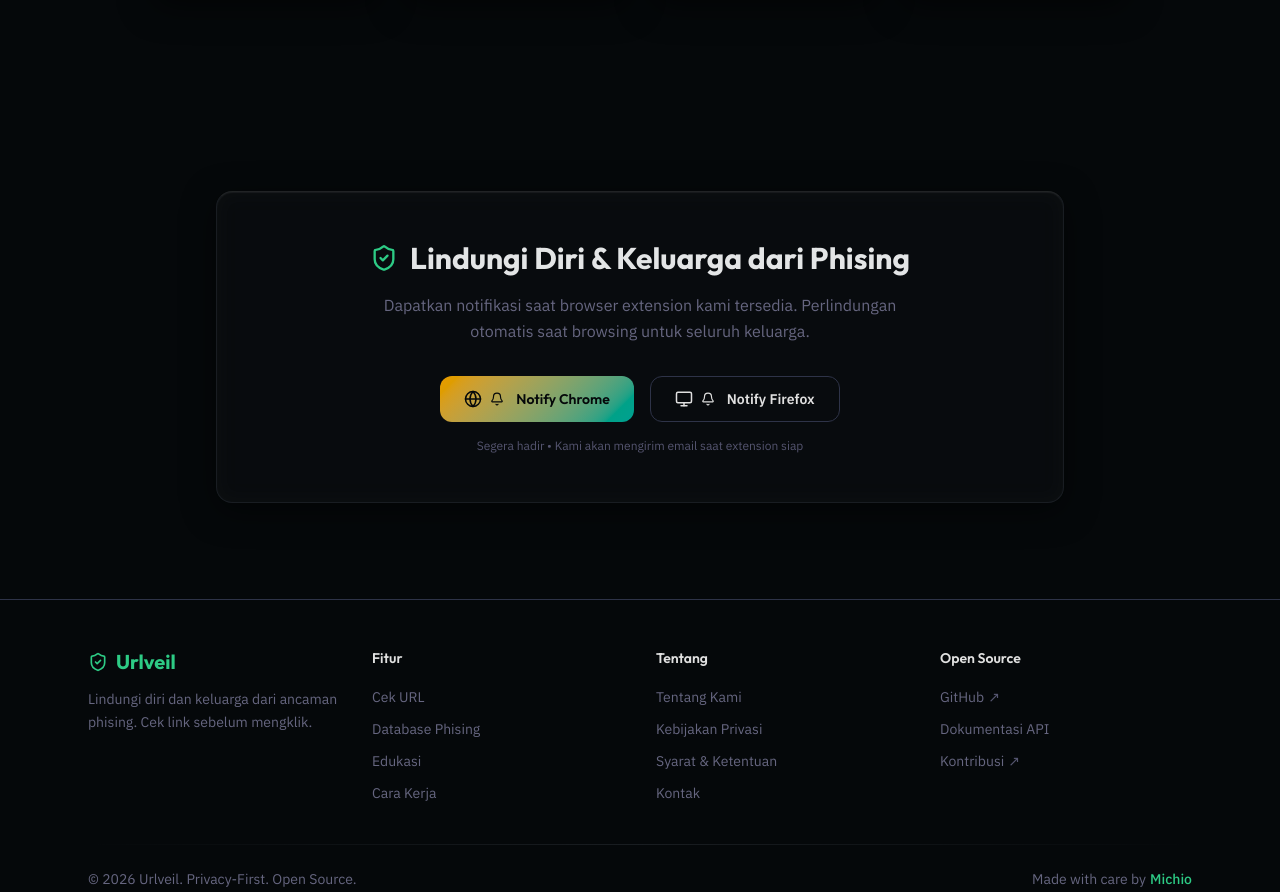
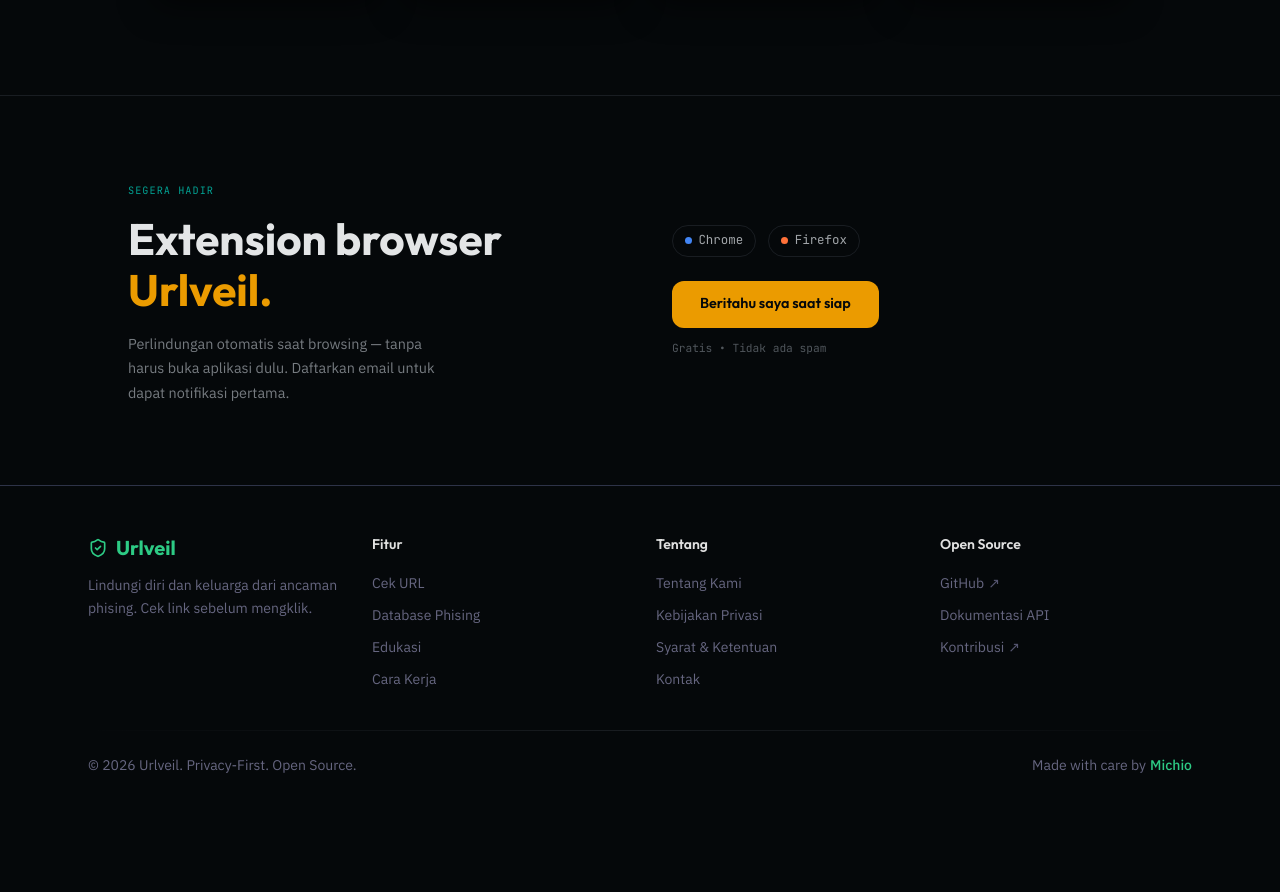
Before and after one commit to michiooo290-rgb/ceklink, a Next.js app: page / in a window 1280 px wide. Shown: the part 4333-5225 px from the top of the page. After the commit the page ends 5156 px from the top, so only its background shows below. Built offline with nearby package versions, Linux system fonts and the light colour scheme.

Commit message:
components/CTA.jsx dan app/globals.css

```diff
--- a/app/globals.css
+++ b/app/globals.css
@@ -755,3 +755,272 @@ a[href^="#"] {
   font-size: 0.68rem;
   color: var(--color-text-dim);
 }
+
+/* ═══════════════════════════════════════════════
+   REDESIGN — CTA
+   ═══════════════════════════════════════════════ */
+
+.cta-section {
+  padding: 5rem 2rem;
+  border-top: 1px solid var(--color-border);
+}
+
+.cta-inner {
+  max-width: 64rem;
+  margin: 0 auto;
+  display: grid;
+  grid-template-columns: 1fr 1fr;
+  gap: 4rem;
+  align-items: center;
+}
+
+@media (max-width: 640px) {
+  .cta-inner {
+    grid-template-columns: 1fr;
+    gap: 2rem;
+  }
+}
+
+.cta-eyebrow {
+  display: inline-block;
+  font-family: var(--font-mono);
+  font-size: var(--text-xs);
+  letter-spacing: 0.1em;
+  text-transform: uppercase;
+  color: var(--color-secondary);
+  margin-bottom: 1rem;
+}
+
+.cta-title {
+  font-family: var(--font-display);
+  font-weight: 700;
+  font-size: clamp(1.75rem, 3vw + 0.5rem, 2.75rem);
+  line-height: 1.15;
+  color: var(--color-text);
+  margin-bottom: 1rem;
+}
+
+.cta-accent {
+  color: var(--color-accent);
+}
+
+.cta-desc {
+  font-size: 0.9rem;
+  color: var(--color-text-muted);
+  line-height: 1.7;
+  max-width: 38ch;
+}
+
+/* Right side */
+.cta-browsers {
+  display: flex;
+  gap: 0.75rem;
+  margin-bottom: 1.5rem;
+}
+
+.browser-badge {
+  display: inline-flex;
+  align-items: center;
+  gap: 0.4rem;
+  padding: 0.35rem 0.75rem;
+  border-radius: var(--radius-full);
+  border: 1px solid var(--color-border);
+  font-size: 0.78rem;
+  color: var(--color-text-secondary);
+  font-family: var(--font-mono);
+}
+
+.browser-dot {
+  width: 7px;
+  height: 7px;
+  border-radius: 50%;
+}
+
+.cta-btn {
+  display: inline-flex;
+  align-items: center;
+  padding: 0.8rem 1.75rem;
+  border-radius: var(--radius-lg);
+  background: var(--color-accent);
+  color: var(--color-paper);
+  font-family: var(--font-display);
+  font-weight: 600;
+  font-size: 0.9rem;
+  border: none;
+  cursor: pointer;
+  transition: box-shadow var(--dur-fast) var(--ease-out), transform var(--dur-fast) var(--ease-out);
+  margin-bottom: 0.75rem;
+}
+
+.cta-btn:hover {
+  box-shadow: 0 0 24px var(--color-accent-glow);
+  transform: translateY(-1px);
+}
+
+.cta-note {
+  font-family: var(--font-mono);
+  font-size: 0.7rem;
+  color: var(--color-text-dim);
+}
+
+/* Modal */
+.modal-overlay {
+  position: fixed;
+  inset: 0;
+  z-index: 100;
+  display: flex;
+  align-items: center;
+  justify-content: center;
+  padding: 1rem;
+}
+
+.modal-backdrop {
+  position: absolute;
+  inset: 0;
+  background: oklch(0% 0 0 / 60%);
+  backdrop-filter: blur(4px);
+}
+
+.modal-box {
+  position: relative;
+  z-index: 1;
+  width: 100%;
+  max-width: 400px;
+  background: var(--color-paper-2);
+  border: 1px solid var(--color-border);
+  border-radius: var(--radius-xl);
+  padding: 1.75rem;
+  box-shadow: var(--shadow-lg);
+}
+
+.modal-close {
+  position: absolute;
+  top: 1rem;
+  right: 1rem;
+  width: 28px;
+  height: 28px;
+  border-radius: var(--radius-md);
+  border: none;
+  background: none;
+  color: var(--color-text-muted);
+  cursor: pointer;
+  display: flex;
+  align-items: center;
+  justify-content: center;
+  transition: color var(--dur-fast), background var(--dur-fast);
+}
+
+.modal-close:hover {
+  color: var(--color-text);
+  background: oklch(100% 0 0 / 5%);
+}
+
+.modal-title {
+  font-family: var(--font-display);
+  font-weight: 700;
+  font-size: 1.1rem;
+  color: var(--color-text);
+  margin-bottom: 0.5rem;
+}
+
+.modal-desc {
+  font-size: 0.82rem;
+  color: var(--color-text-muted);
+  line-height: 1.6;
+  margin-bottom: 1.25rem;
+}
+
+.modal-form {
+  display: flex;
+  flex-direction: column;
+  gap: 0.75rem;
+}
+
+.modal-input {
+  width: 100%;
+  padding: 0.7rem 1rem;
+  border-radius: var(--radius-lg);
+  border: 1px solid var(--color-border);
+  background: var(--color-paper);
+  color: var(--color-text);
+  font-size: 0.85rem;
+  font-family: var(--font-body);
+  transition: border-color var(--dur-fast);
+}
+
+.modal-input:focus {
+  outline: none;
+  border-color: var(--color-accent);
+}
+
+.modal-input::placeholder {
+  color: var(--color-text-dim);
+}
+
+.modal-actions {
+  display: flex;
+  gap: 0.5rem;
+}
+
+.modal-btn-cancel {
+  flex: 1;
+  padding: 0.7rem;
+  border-radius: var(--radius-lg);
+  border: 1px solid var(--color-border);
+  background: none;
+  color: var(--color-text-muted);
+  font-size: 0.85rem;
+  cursor: pointer;
+  transition: color var(--dur-fast), border-color var(--dur-fast);
+}
+
+.modal-btn-cancel:hover {
+  color: var(--color-text);
+  border-color: var(--color-text-dim);
+}
+
+.modal-btn-submit {
+  flex: 1;
+  padding: 0.7rem;
+  border-radius: var(--radius-lg);
+  border: none;
+  background: var(--color-accent);
+  color: var(--color-paper);
+  font-family: var(--font-display);
+  font-weight: 600;
+  font-size: 0.85rem;
+  cursor: pointer;
+  transition: box-shadow var(--dur-fast);
+}
+
+.modal-btn-submit:hover {
+  box-shadow: 0 0 16px var(--color-accent-glow);
+}
+
+/* Modal success */
+.modal-success {
+  text-align: center;
+  padding: 1rem 0;
+  display: flex;
+  flex-direction: column;
+  align-items: center;
+  gap: 0.5rem;
+}
+
+.modal-success-icon {
+  color: var(--color-secondary);
+  margin-bottom: 0.5rem;
+}
+
+.modal-success-title {
+  font-family: var(--font-display);
+  font-weight: 700;
+  font-size: 1.1rem;
+  color: var(--color-text);
+}
+
+.modal-success-desc {
+  font-size: 0.82rem;
+  color: var(--color-text-muted);
+  line-height: 1.6;
+}
--- a/components/CTA.jsx
+++ b/components/CTA.jsx
@@ -2,7 +2,7 @@
 
 import { useRef, useState } from "react";
 import { motion, AnimatePresence, useInView } from "framer-motion";
-import { ShieldCheck, Globe, Monitor, X, Bell, CheckCircle2 } from "lucide-react";
+import { X, CheckCircle2 } from "lucide-react";
 
 export default function CTA() {
   const ref = useRef(null);
@@ -10,14 +10,6 @@ export default function CTA() {
   const [showModal, setShowModal] = useState(false);
   const [email, setEmail] = useState("");
   const [submitted, setSubmitted] = useState(false);
-  const [selectedBrowser, setSelectedBrowser] = useState("");
-
-  const handleNotify = (browser) => {
-    setSelectedBrowser(browser);
-    setShowModal(true);
-    setSubmitted(false);
-    setEmail("");
-  };
 
   const handleSubmit = (e) => {
     e.preventDefault();
@@ -33,142 +25,114 @@ export default function CTA() {
 
   return (
     <>
-      <section className="py-16 sm:py-24">
-        <div className="max-w-4xl mx-auto px-4 sm:px-6" ref={ref}>
+      <section className="cta-section" ref={ref}>
+        <div className="cta-inner">
           <motion.div
-            className="relative glass-card p-8 sm:p-12 text-center"
-            initial={{ opacity: 0, y: 20 }}
+            className="cta-left"
+            initial={{ opacity: 0, y: 16 }}
             animate={isInView ? { opacity: 1, y: 0 } : {}}
             transition={{ duration: 0.5 }}
           >
-            <div>
-              <h2 className="font-heading font-bold text-2xl sm:text-3xl mb-4 flex items-center justify-center gap-3">
-                <ShieldCheck size={28} className="text-[#2DCB85]" aria-hidden="true" />
-                Lindungi Diri & Keluarga dari Phising
+            <span className="cta-eyebrow">Segera hadir</span>
+            <h2 className="cta-title">
+              Extension browser<br />
+              <span className="cta-accent">Urlveil.</span>
             </h2>
+            <p className="cta-desc">
+              Perlindungan otomatis saat browsing — tanpa harus buka aplikasi dulu.
+              Daftarkan email untuk dapat notifikasi pertama.
+            </p>
+          </motion.div>
 
-              <p className="text-[#666680] max-w-xl mx-auto mb-8 leading-relaxed">
-                Dapatkan notifikasi saat browser extension kami tersedia.
-                Perlindungan otomatis saat browsing untuk seluruh keluarga.
-              </p>
-
-              <div className="flex flex-col sm:flex-row gap-4 justify-center">
-                <button
-                  onClick={() => handleNotify("Chrome")}
-                  className="btn-glow inline-flex items-center justify-center gap-2 px-6 py-3 rounded-xl font-semibold text-sm"
+          <motion.div
+            className="cta-right"
+            initial={{ opacity: 0, y: 16 }}
+            animate={isInView ? { opacity: 1, y: 0 } : {}}
+            transition={{ duration: 0.5, delay: 0.1 }}
           >
-                  <Globe size={18} aria-hidden="true" />
-                  <Bell size={14} className="mr-1" />
-                  Notify Chrome
-                </button>
-                <button
-                  onClick={() => handleNotify("Firefox")}
-                  className="inline-flex items-center justify-center gap-2 px-6 py-3 rounded-xl font-semibold text-sm border border-[#2e3348] text-[#e0e0e0] hover:border-[#2DCB85]/40 hover:text-[#2DCB85] transition-colors"
-                >
-                  <Monitor size={18} aria-hidden="true" />
-                  <Bell size={14} className="mr-1" />
-                  Notify Firefox
-                </button>
+            {/* Browser badges */}
+            <div className="cta-browsers">
+              <div className="browser-badge">
+                <span className="browser-dot" style={{ background: "#4285F4" }} />
+                Chrome
+              </div>
+              <div className="browser-badge">
+                <span className="browser-dot" style={{ background: "#FF7139" }} />
+                Firefox
+              </div>
             </div>
 
-              <p className="text-[#555570] text-xs mt-4">
-                Segera hadir • Kami akan mengirim email saat extension siap
-              </p>
-            </div>
+            <button
+              className="cta-btn"
+              onClick={() => setShowModal(true)}
+            >
+              Beritahu saya saat siap
+            </button>
+
+            <p className="cta-note">Gratis • Tidak ada spam</p>
           </motion.div>
         </div>
       </section>
 
-      {/* Notify Modal */}
+      {/* Modal */}
       <AnimatePresence>
         {showModal && (
           <motion.div
-            className="fixed inset-0 z-[100] flex items-center justify-center px-4"
+            className="modal-overlay"
             initial={{ opacity: 0 }}
             animate={{ opacity: 1 }}
             exit={{ opacity: 0 }}
           >
-            <div
-              className="absolute inset-0 bg-black/60 backdrop-blur-sm"
-              onClick={() => setShowModal(false)}
-            />
+            <div className="modal-backdrop" onClick={() => setShowModal(false)} />
             <motion.div
-              className="relative w-full max-w-md glass-card p-6 sm:p-8 z-10"
-              initial={{ scale: 0.95, opacity: 0 }}
-              animate={{ scale: 1, opacity: 1 }}
+              className="modal-box"
+              initial={{ scale: 0.95, opacity: 0, y: 8 }}
+              animate={{ scale: 1, opacity: 1, y: 0 }}
               exit={{ scale: 0.95, opacity: 0 }}
               transition={{ duration: 0.2 }}
             >
               <button
                 onClick={() => setShowModal(false)}
-                className="absolute top-4 right-4 w-8 h-8 rounded-lg flex items-center justify-center text-[#666680] hover:text-white hover:bg-white/5 transition-colors"
+                className="modal-close"
                 aria-label="Tutup"
               >
-                <X size={18} />
+                <X size={16} />
               </button>
 
               {submitted ? (
-                <div className="text-center py-4">
-                  <div className="w-16 h-16 rounded-full bg-[#2DCB85]/10 flex items-center justify-center mx-auto mb-4">
-                    <CheckCircle2 size={32} className="text-[#2DCB85]" />
-                  </div>
-                  <h3 className="font-heading font-bold text-xl text-white mb-2">
-                    Terima Kasih!
-                  </h3>
-                  <p className="text-[#666680] text-sm">
-                    Kami akan mengirim email ke <span className="text-[#2DCB85]">{email}</span> saat
-                    Urlveil Extension untuk {selectedBrowser} tersedia.
+                <div className="modal-success">
+                  <CheckCircle2 size={32} className="modal-success-icon" />
+                  <h3 className="modal-success-title">Terdaftar!</h3>
+                  <p className="modal-success-desc">
+                    Kami akan hubungi <span style={{ color: "var(--color-secondary)" }}>{email}</span> saat extension siap.
                   </p>
                 </div>
               ) : (
                 <>
-                  <div className="flex items-center gap-3 mb-6">
-                    <div className="w-10 h-10 rounded-xl bg-[#2DCB85]/10 flex items-center justify-center">
-                      <Bell size={20} className="text-[#2DCB85]" />
-                    </div>
-                    <div>
-                      <h3 className="font-heading font-bold text-lg text-white">
-                        Notifikasi Extension
-                      </h3>
-                      <p className="text-[#666680] text-xs">{selectedBrowser} Extension</p>
-                    </div>
-                  </div>
-
-                  <p className="text-[#666680] text-sm mb-4">
-                    Masukkan email kamu dan kami akan memberitahu saat extension Urlveil untuk
-                    {selectedBrowser === "Chrome" ? " Google Chrome" : " Mozilla Firefox"} siap digunakan.
+                  <h3 className="modal-title">Daftarkan email</h3>
+                  <p className="modal-desc">
+                    Kami kabari begitu Urlveil Extension untuk Chrome dan Firefox tersedia.
                   </p>
-
-                  <form onSubmit={handleSubmit} className="space-y-4">
-                    <div>
-                      <label htmlFor="notify-email" className="block text-sm text-[#e0e0e0] mb-2">
-                        Alamat Email
-                      </label>
+                  <form onSubmit={handleSubmit} className="modal-form">
                     <input
-                        id="notify-email"
                       type="email"
                       value={email}
                       onChange={(e) => setEmail(e.target.value)}
                       placeholder="nama@email.com"
-                        className="input-glow w-full px-4 py-3 rounded-xl text-sm text-white placeholder:text-[#555570]"
+                      className="modal-input"
                       required
                       autoFocus
                     />
-                    </div>
-                    <div className="flex gap-3">
+                    <div className="modal-actions">
                       <button
                         type="button"
                         onClick={() => setShowModal(false)}
-                        className="flex-1 px-4 py-3 rounded-xl text-sm font-medium border border-[#2e3348] text-[#666680] hover:text-white hover:border-[#2DCB85]/30 transition-colors"
+                        className="modal-btn-cancel"
                       >
                         Batal
                       </button>
-                      <button
-                        type="submit"
-                        className="flex-1 btn-glow px-4 py-3 rounded-xl text-sm font-semibold"
-                      >
-                        <Bell size={16} className="inline mr-2" />
-                        Notify Me
+                      <button type="submit" className="modal-btn-submit">
+                        Daftar
                       </button>
                     </div>
                   </form>
```
Lines whose indentation alone changed are shown as unchanged.
